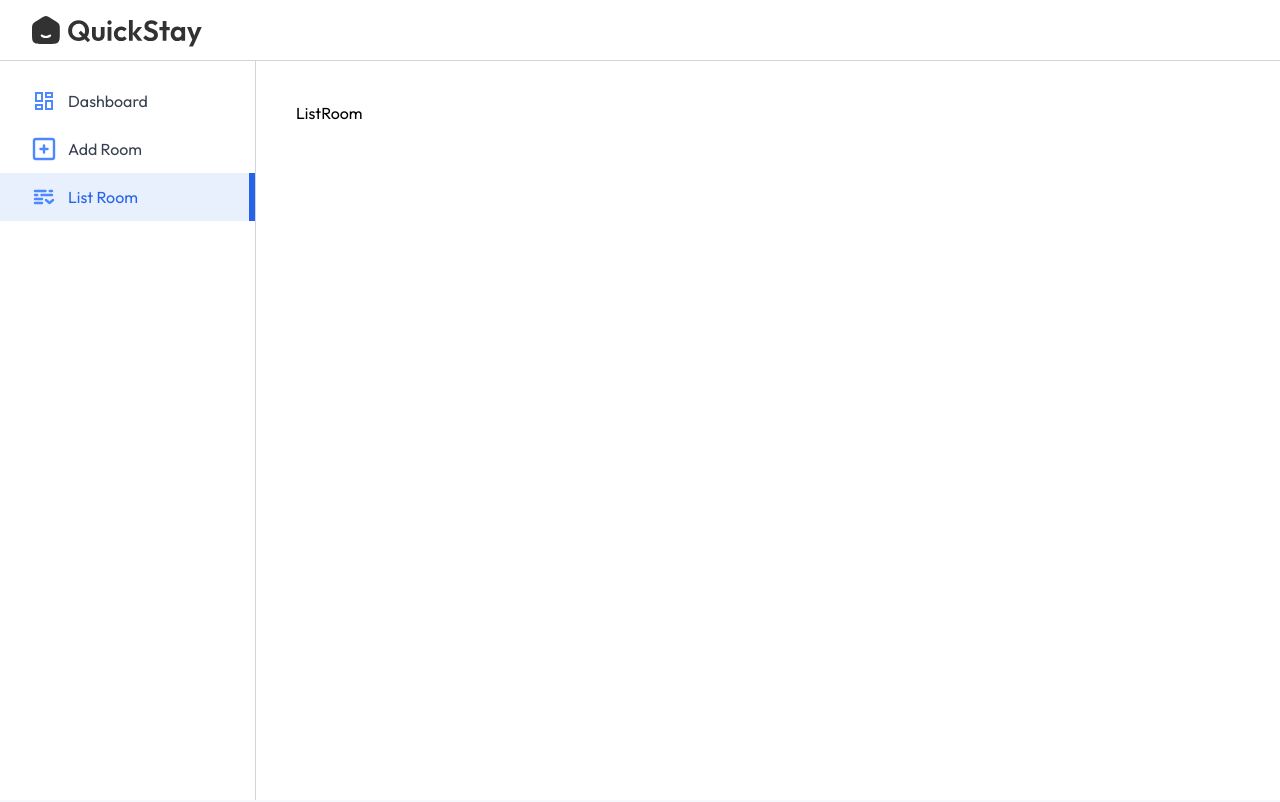
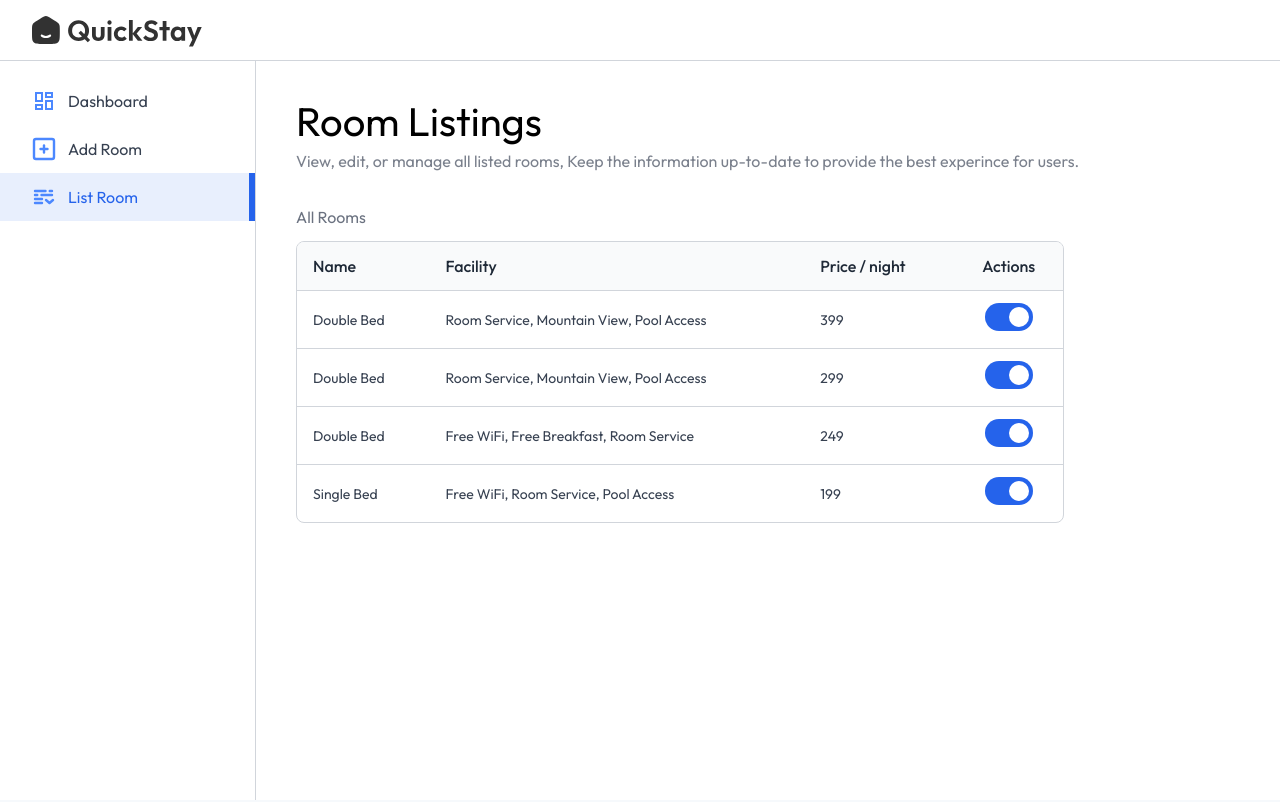
Before and after one commit to riyadhbd2/hotel-booking, a React (Vite) app in the folder client/: page /owner/list-room in a window 1280 px wide. Shown: the top 802 px of the page. Built offline with nearby package versions, Linux system fonts and the light colour scheme; a web font is replaced by a local one.

Commit message:
admin list room page added

```diff
--- a/client/src/pages/hotelOwner/ListRoom.jsx
+++ b/client/src/pages/hotelOwner/ListRoom.jsx
@@ -1,9 +1,62 @@
-import React from 'react'
+import { useState } from "react";
+import { roomsDummyData } from "../../assets/assets";
+import Title from "../../components/Title";
 
 const ListRoom = () => {
+  const [rooms, setRooms] = useState(roomsDummyData);
   return (
-    <div>ListRoom</div>
-  )
-}
+    <div>
+      <Title
+        align="left"
+        font="outfit"
+        title="Room Listings"
+        subTitle="View, edit, or manage all listed rooms, Keep the information up-to-date to provide the best experince for users."
+      />
+      <p className="text-gray-500 mt-8">All Rooms</p>
+      <div className="w-full max-w-3xl text-left border border-gray-300 rounded-lg max-h-80 overflow-y-scroll mt-3">
+        <table className="w-full">
+          <thead className="bg-gray-50">
+            <tr>
+              <th className="py-3 px-4 text-gray-800 font-medium">Name</th>
+              <th className="py-3 px-4 text-gray-800 font-medium max-sm:hidden">
+                Facility
+              </th>
+              <th className="py-3 px-4 text-gray-800 font-medium">
+                Price / night
+              </th>
+              <th className="py-3 px-4 text-gray-800 font-medium text-center">
+                Actions
+              </th>
+            </tr>
+          </thead>
+          <tbody className="text-sm">
+            {rooms.map((item, index) => (
+              <tr key={index}>
+                <td className="py-3 px-4 text-gray-700 border-t border-gray-300">
+                  {item.roomType}
+                </td>
+                <td className="py-3 px-4 text-gray-700 border-t border-gray-300 max-sm:hidden">
+                  {item.amenities.join(', ')}
+                </td>
+                <td className="py-3 px-4 text-gray-700 border-t border-gray-300">
+                  {item.pricePerNight}
+                </td>
+                <td className="py-3 px-4 border-t border-gray-300 text-sm text-red-500 text-center">
+                  <label className="relative inline-flex items-center cursor-pointer text-gray-900 gap-3">
+                    <input type="checkbox" name="" id="" className="sr-only peer" checked={item.isAvailable}/>
+                    <div className="w-12 h-7 bd-slate-300 rounded-full peer peer-checked:bg-blue-600 transition-colors duration-200">
 
-export default ListRoom
+                    </div>
+                    <span className="dot absolute left-1 top1 w-5 h-5 bg-white rounded-full transition-transform duration-200 ease-in-out peer-checked:translate-x-5"></span>
+                  </label>
+                </td>
+              </tr>
+            ))}
+          </tbody>
+        </table>
+      </div>
+    </div>
+  );
+};
+
+export default ListRoom;
```
